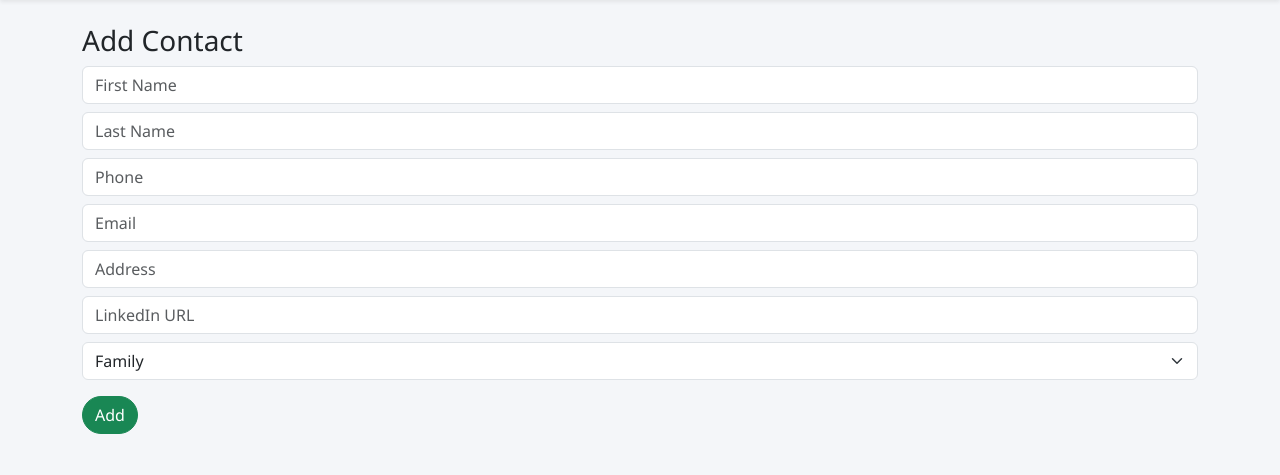
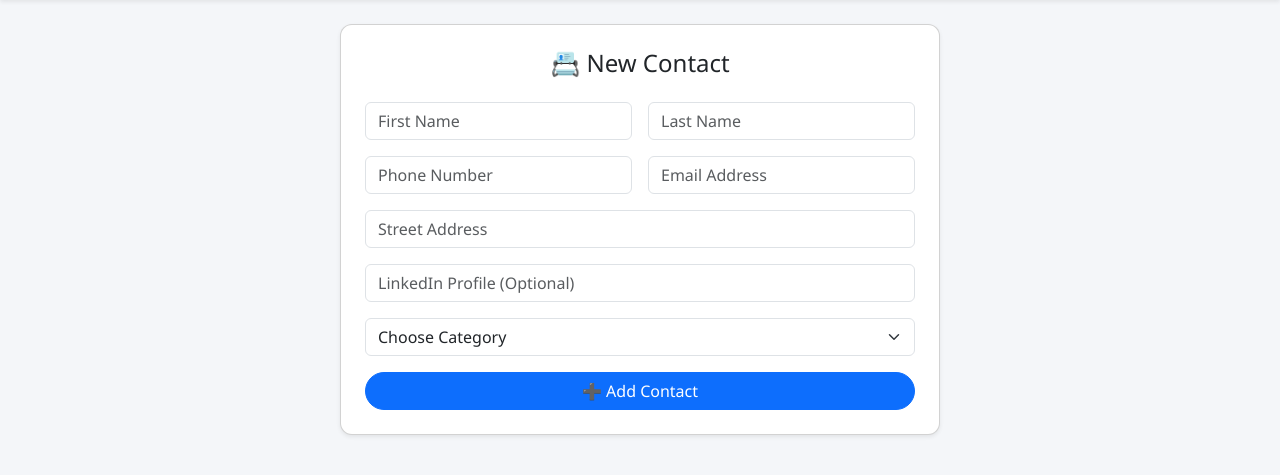
Before and after one commit to Akshay-le/contact-book, a Flask app: page /add in a window 1280 px wide. Shown: the part 56-531 px from the top of the page. Run offline with Flask 3, Linux system fonts and the light colour scheme; the visitor is signed in with stand-in values (Sample User, id 1).

Commit message:
Update add_contact.html

```diff
--- a/templates/add_contact.html
+++ b/templates/add_contact.html
@@ -1,19 +1,42 @@
 {% extends "layout.html" %}
 {% block content %}
-<h3>Add Contact</h3>
+<div class="d-flex justify-content-center align-items-start mt-4">
+  <div class="card shadow-sm p-4 w-100" style="max-width: 600px;">
+    <h4 class="mb-4 text-center">📇 New Contact</h4>
     <form method="POST">
-  <input class="form-control mb-2" name="first_name" placeholder="First Name" required>
-  <input class="form-control mb-2" name="last_name" placeholder="Last Name" required>
-  <input class="form-control mb-2" name="phone" placeholder="Phone" required>
-  <input class="form-control mb-2" name="email" placeholder="Email" required>
-  <input class="form-control mb-2" name="address" placeholder="Address" required>
-  <input class="form-control mb-2" name="linkedin" placeholder="LinkedIn URL">
-  <select class="form-select mb-3" name="category" required>
+      <div class="row g-3">
+        <div class="col-md-6">
+          <input type="text" name="first_name" class="form-control" placeholder="First Name" required>
+        </div>
+        <div class="col-md-6">
+          <input type="text" name="last_name" class="form-control" placeholder="Last Name" required>
+        </div>
+        <div class="col-md-6">
+          <input type="text" name="phone" class="form-control" placeholder="Phone Number" required>
+        </div>
+        <div class="col-md-6">
+          <input type="email" name="email" class="form-control" placeholder="Email Address" required>
+        </div>
+        <div class="col-12">
+          <input type="text" name="address" class="form-control" placeholder="Street Address" required>
+        </div>
+        <div class="col-12">
+          <input type="url" name="linkedin" class="form-control" placeholder="LinkedIn Profile (Optional)">
+        </div>
+        <div class="col-12">
+          <select name="category" class="form-select" required>
+            <option disabled selected>Choose Category</option>
             <option value="Family">Family</option>
             <option value="Friends">Friends</option>
             <option value="Favorite">Favorite</option>
             <option value="Others">Others</option>
           </select>
-  <button class="btn btn-success">Add</button>
+        </div>
+        <div class="col-12 d-grid">
+          <button type="submit" class="btn btn-primary">➕ Add Contact</button>
+        </div>
+      </div>
     </form>
+  </div>
+</div>
 {% endblock %}
```
Lines whose indentation alone changed are shown as unchanged.
